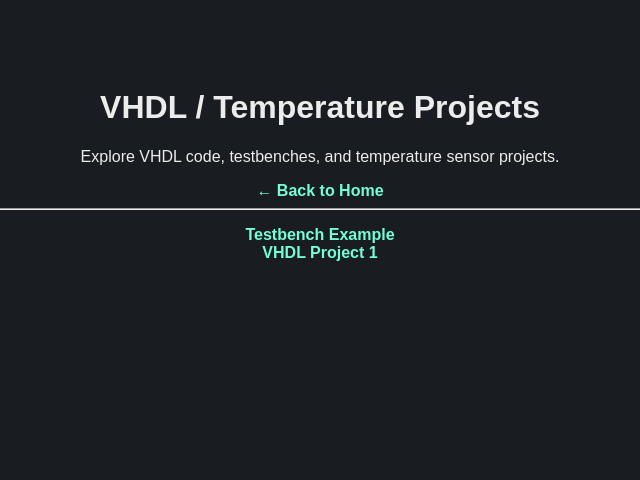
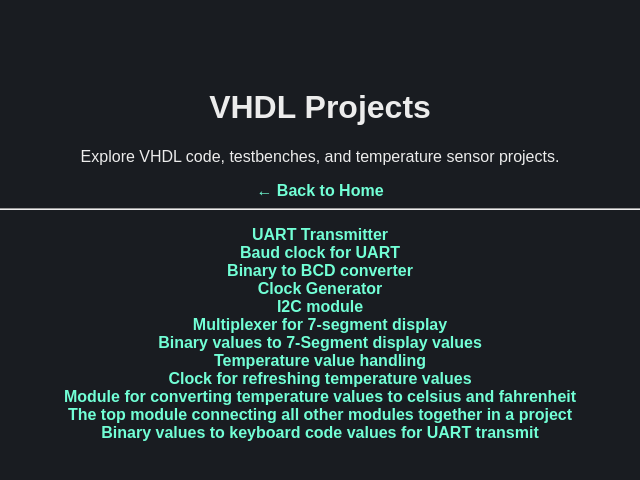
Before and after one commit to Essoan/essoan.github.io, a plain HTML site: page VHDL/index.htm in a window 1280 px wide. Shown: the whole page, without its empty margins (320-960 px from the left). Drawn offline with Linux system fonts and the light colour scheme.

Commit message:
Update index.htm

```diff
--- a/VHDL/index.htm
+++ b/VHDL/index.htm
@@ -16,7 +16,7 @@
     </style>
 </head>
 <body>
-    <h1>VHDL / Temperature Projects</h1>
+    <h1>VHDL Projects</h1>
     <p>Explore VHDL code, testbenches, and temperature sensor projects.</p>
     <nav>
         <a href="../../index.html">&larr; Back to Home</a>
@@ -24,8 +24,18 @@
     <hr>
     <!-- Add links to your VHDL/Temperature projects below -->
     <ul style="list-style: none; padding: 0;">
-        <li><a href="TB.vhd">Testbench Example</a></li>
-        <li><a href="project1.vhd">VHDL Project 1</a></li>
+        <li><a href="./VHDL/Temperature project/HDL/UART_tx.vhd">UART Transmitter</a></li>
+        <li><a href="./VHDL/Temperature project/HDL/baud_clock.vhd">Baud clock for UART</a></li>
+        <li><a href="./VHDL/Temperature project/HDL/bin_bcd2.vhd">Binary to BCD converter</a></li>
+        <li><a href="./VHDL/Temperature project/HDL/clk_gen.vhd">Clock Generator</a></li>
+        <li><a href="./VHDL/Temperature project/HDL/i2c.vhd">I2C module</a></li>
+        <li><a href="./VHDL/Temperature project/HDL/mux_display.vhd">Multiplexer for 7-segment display</a></li>
+        <li><a href="./VHDL/Temperature project/HDL/sseg_hex.vhd">Binary values to 7-Segment display values</a></li>
+        <li><a href="./VHDL/Temperature project/HDL/temp.vhd">Temperature value handling</a></li>
+        <li><a href="./VHDL/Temperature project/HDL/temp_update_clock.vhd">Clock for refreshing temperature values</a></li>
+        <li><a href="./VHDL/Temperature project/HDL/tmp_konvertering.vhd">Module for converting temperature values to celsius and fahrenheit</a></li>
+        <li><a href="./VHDL/Temperature project/HDL/top.vhd">The top module connecting all other modules together in a project</a></li>
+        <li><a href="./VHDL/Temperature project/HDL/txt_hex.vhd">Binary values to keyboard code values for UART transmit</a></li>
         <!-- Add more projects as needed -->
     </ul>
 </body>
```
